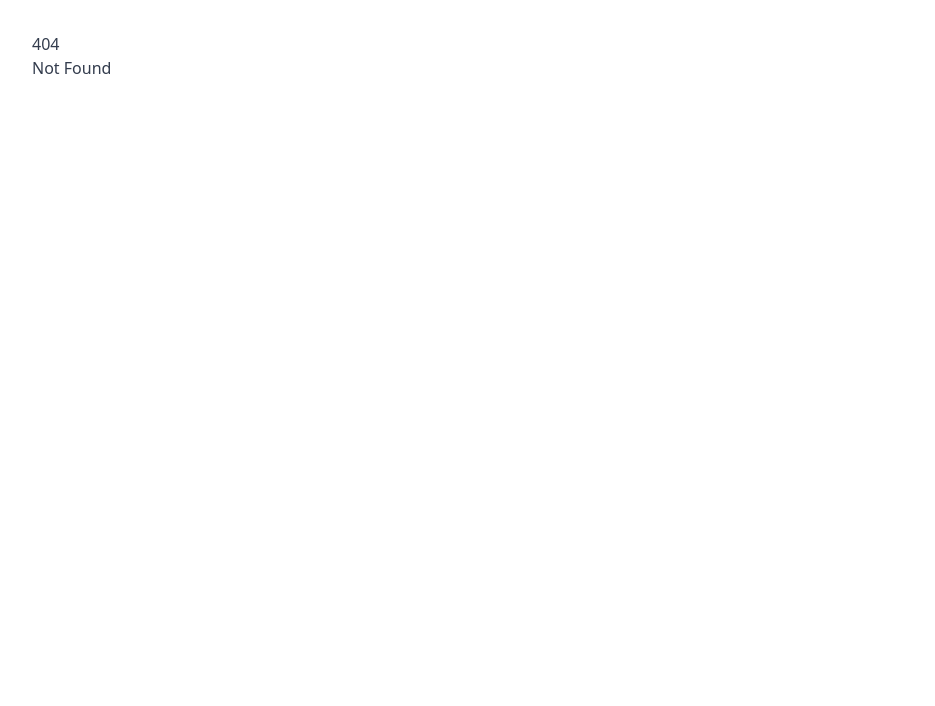
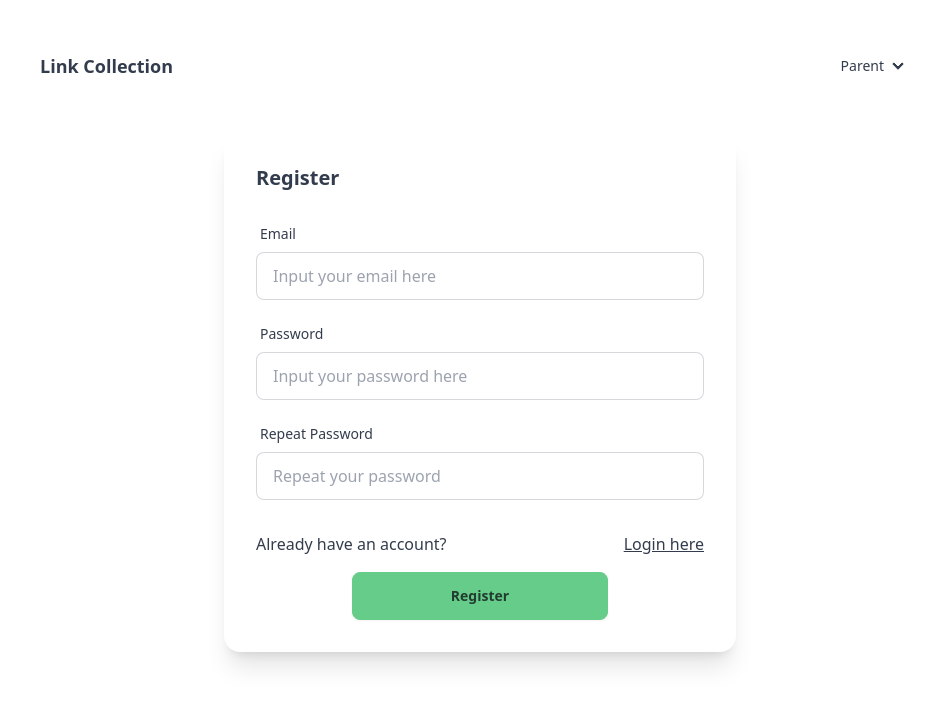
Before and after one commit to yehezkielgunawan/link-collection, a SvelteKit app: page /register in a window 1280 px wide. Before the commit this address had no page. Shown: the top 706 px of the page, without its empty margins (160-1095 px from the left). Built offline with nearby package versions, Linux system fonts and the light colour scheme.

Commit message:
feat(login, register): :lipstick: initiate login & register UI

```diff
--- a/src/app.css
+++ b/src/app.css
@@ -4,6 +4,7 @@
 @tailwind components;
 @tailwind utilities;
 
-main {
+main,
+nav {
   @apply max-w-4xl mx-auto mt-8 px-2 md:px-0;
 }
--- a/src/components/Headers.svelte
+++ b/src/components/Headers.svelte
@@ -5,3 +5,22 @@
 <svelte:head>
   <title>{title}</title>
 </svelte:head>
+
+<nav class="navbar bg-base-100">
+  <div class="flex-1">
+    <a href="/" class="text-lg font-bold">Link Collection</a>
+  </div>
+  <div class="flex-none">
+    <ul class="menu menu-horizontal px-1">
+      <li>
+        <details>
+          <summary> Parent </summary>
+          <ul class="p-2 bg-base-100 rounded-t-none">
+            <li><a href="/login">Login</a></li>
+            <li><a href="/register">Register</a></li>
+          </ul>
+        </details>
+      </li>
+    </ul>
+  </div>
+</nav>
--- a/src/routes/+page.server.ts
+++ b/src/routes/+page.server.ts
@@ -4,7 +4,6 @@ export const load = async () => {
   const { data, error } = await supabase.from("links").select("*");
 
   return {
-    status: 200,
     body: {
       data,
       error,
--- a/src/routes/+page.svelte
+++ b/src/routes/+page.svelte
@@ -1,12 +1,4 @@
 <script>
-  import { onMount } from "svelte";
-
-  export let data;
-
-  onMount(() => {
-    console.log("Hello from the server!");
-    console.log(data);
-  });
 </script>
 
 <h1>Welcome to SvelteKit</h1>
--- /dev/null
+++ b/src/routes/login/+page.svelte
@@ -0,0 +1,46 @@
+<!-- Login card component using Daisy UI -->
+<script>
+  let email = "";
+  let password = "";
+
+  function login() {
+    // Add your registration logic here
+  }
+</script>
+
+<div class="card max-w-lg mx-auto shadow-xl bg-base-100">
+  <div class="card-body">
+    <h2 class="card-title">Login</h2>
+    <form method="POST" action="/login" class="space-y-4 mt-4">
+      <label class="form-control w-full">
+        <div class="label">
+          <span class="label-text">Email</span>
+        </div>
+        <input
+          type="email"
+          bind:value={email}
+          placeholder="Input your email here"
+          class="input input-bordered"
+          required
+        />
+      </label>
+      <label class="form-control w-full">
+        <div class="label">
+          <span class="label-text">Password</span>
+        </div>
+        <input
+          type="password"
+          bind:value={password}
+          placeholder="Input your password here"
+          class="input input-bordered"
+          required
+        />
+      </label>
+    </form>
+    <div class="card-actions justify-center mt-6 gap-4">
+      <p>Didn't have an account?</p>
+      <a href="/register" class="link link-neutral">Register here</a>
+      <button type="submit" class="btn btn-primary btn-wide">Login</button>
+    </div>
+  </div>
+</div>
--- /dev/null
+++ b/src/routes/register/+page.svelte
@@ -0,0 +1,59 @@
+<!-- Register card component using Daisy UI -->
+<script>
+  let email = "";
+  let password = "";
+  let repeatPassword = "";
+
+  function register() {
+    // Add your registration logic here
+  }
+</script>
+
+<div class="card max-w-lg mx-auto shadow-xl bg-base-100">
+  <div class="card-body">
+    <h2 class="card-title">Register</h2>
+    <form method="POST" action="/register" class="space-y-4 mt-4">
+      <label class="form-control w-full">
+        <div class="label">
+          <span class="label-text">Email</span>
+        </div>
+        <input
+          type="email"
+          bind:value={email}
+          placeholder="Input your email here"
+          class="input input-bordered"
+          required
+        />
+      </label>
+      <label class="form-control w-full">
+        <div class="label">
+          <span class="label-text">Password</span>
+        </div>
+        <input
+          type="password"
+          bind:value={password}
+          placeholder="Input your password here"
+          class="input input-bordered"
+          required
+        />
+      </label>
+      <label class="form-control w-full">
+        <div class="label">
+          <span class="label-text">Repeat Password</span>
+        </div>
+        <input
+          type="password"
+          bind:value={repeatPassword}
+          placeholder="Repeat your password"
+          class="input input-bordered"
+          required
+        />
+      </label>
+    </form>
+    <div class="card-actions justify-center mt-6 gap-4">
+      <p>Already have an account?</p>
+      <a href="/login" class="link link-neutral">Login here</a>
+      <button type="submit" class="btn btn-primary btn-wide">Register</button>
+    </div>
+  </div>
+</div>
```
